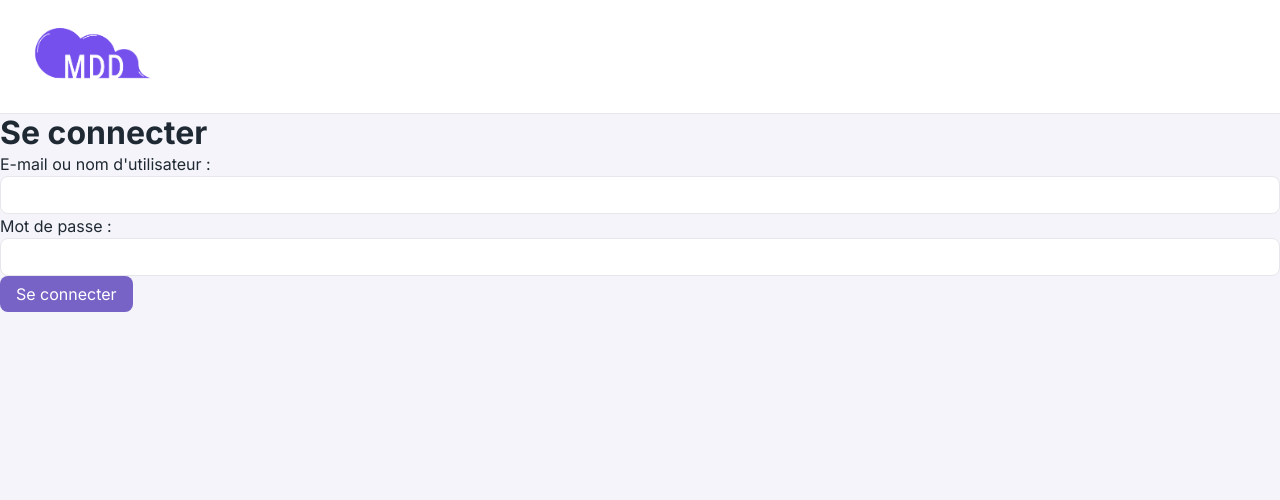
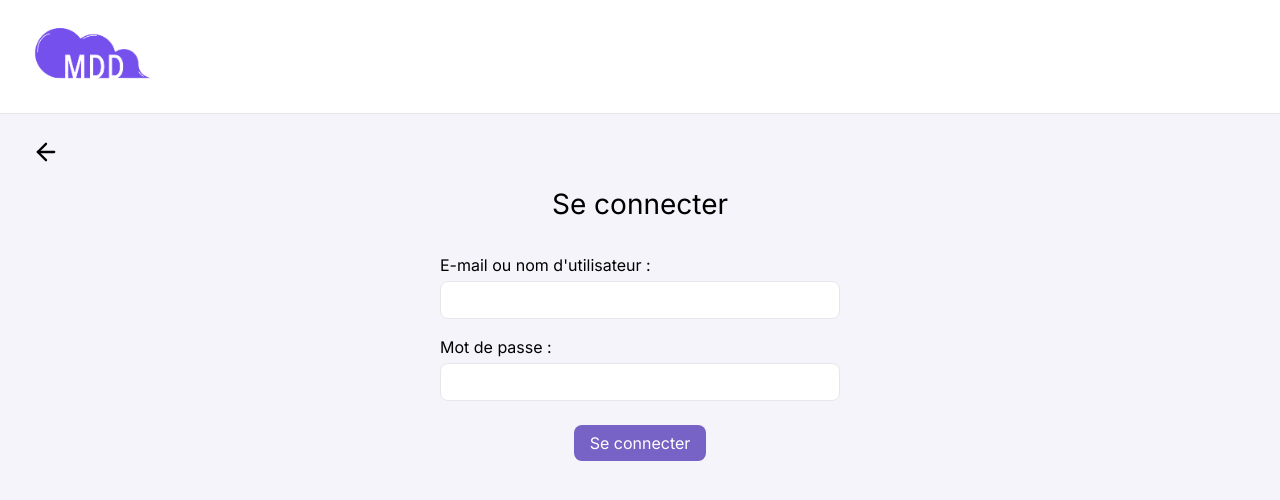
Before and after one commit to fatenmars/mdd-fullstack, an Angular app in the folder front/: page /login in a window 1280 px wide. Shown: the top 500 px of the page. Built offline with nearby package versions, Linux system fonts and the light colour scheme.

Commit message:
WIP: style-auth - login desktop (auth-layout partage, formulaire)

```diff
--- /dev/null
+++ b/front/src/app/components/auth-layout/auth-layout.component.html
@@ -0,0 +1,28 @@
+<section class="auth">
+  <button
+    type="button"
+    class="auth__back"
+    (click)="goBack()"
+    aria-label="Retour"
+  >
+    <svg
+      viewBox="0 0 24 24"
+      fill="none"
+      stroke="currentColor"
+      stroke-width="2"
+      stroke-linecap="round"
+      stroke-linejoin="round"
+    >
+      <line x1="19" y1="12" x2="5" y2="12" />
+      <polyline points="12 19 5 12 12 5" />
+    </svg>
+  </button>
+
+  <img src="logo.png" alt="MDD" class="auth__logo" />
+
+  <h1 class="auth__title">{{ title }}</h1>
+
+  <div class="auth__content">
+    <ng-content></ng-content>
+  </div>
+</section>
--- /dev/null
+++ b/front/src/app/components/auth-layout/auth-layout.component.scss
@@ -0,0 +1,43 @@
+.auth {
+  padding: var(--space-lg) var(--space-xl);
+}
+
+.auth__back {
+  background: none;
+  border: none;
+  padding: 0;
+  cursor: pointer;
+  color: #000000;
+  display: inline-flex;
+}
+.auth__back svg {
+  width: 28px;
+  height: 28px;
+}
+
+.auth__logo {
+  display: none;
+}
+
+.auth__title {
+  text-align: center;
+  font-size: 1.75rem;
+  font-weight: 400;
+  color: #000000;
+  margin: var(--space-md) 0 var(--space-xl);
+}
+
+.auth__content {
+  max-width: 400px;
+  margin: 0 auto;
+}
+
+@media (max-width: 768px) {
+  .auth__logo {
+    display: block;
+    width: 180px;
+    max-width: 60%;
+    height: auto;
+    margin: var(--space-md) auto 0;
+  }
+}
--- /dev/null
+++ b/front/src/app/components/auth-layout/auth-layout.component.ts
@@ -0,0 +1,16 @@
+import { Component, Input } from '@angular/core';
+import { Location } from '@angular/common';
+
+@Component({
+  selector: 'app-auth-layout',
+  imports: [],
+  templateUrl: './auth-layout.component.html',
+  styleUrl: './auth-layout.component.scss',
+})
+export class AuthLayoutComponent {
+  @Input() title = '';
+  constructor(private location: Location) {}
+  goBack(): void {
+    this.location.back();
+  }
+}
--- a/front/src/app/pages/login/login.component.html
+++ b/front/src/app/pages/login/login.component.html
@@ -1,10 +1,8 @@
-<h1>Se connecter</h1>
-
+<app-auth-layout title="Se connecter">
+  <form class="auth-form" (ngSubmit)="onSubmit()">
     @if (errorMessage) {
-  <p>{{ errorMessage }}</p>
+      <p class="auth-error">{{ errorMessage }}</p>
     }
-
-<form (ngSubmit)="onSubmit()">
     <label>
       E-mail ou nom d'utilisateur :
       <input type="text" name="identifier" [(ngModel)]="identifier" />
@@ -13,6 +11,6 @@
       Mot de passe :
       <input type="password" name="password" [(ngModel)]="password" />
     </label>
-
     <button type="submit">Se connecter</button>
   </form>
+</app-auth-layout>
--- a/front/src/app/pages/login/login.component.ts
+++ b/front/src/app/pages/login/login.component.ts
@@ -2,10 +2,11 @@ import { Component } from '@angular/core';
 import { AuthService } from '../../services/auth.service';
 import { FormsModule } from '@angular/forms';
 import { Router } from '@angular/router';
+import { AuthLayoutComponent } from '../../components/auth-layout/auth-layout.component';
 
 @Component({
   selector: 'app-login',
-  imports: [FormsModule],
+  imports: [FormsModule, AuthLayoutComponent],
   templateUrl: './login.component.html',
   styleUrl: './login.component.scss',
 })
--- a/front/src/styles.scss
+++ b/front/src/styles.scss
@@ -89,3 +89,25 @@ input:focus, textarea:focus, select:focus {
   outline: 2px solid var(--color-primary);
   outline-offset: 1px;
 }
+
+.auth-form {
+  display: flex;
+  flex-direction: column;
+  gap: var(--space-md);
+}
+.auth-form label {
+  display: flex;
+  flex-direction: column;
+  gap: var(--space-xs);
+  font-size: 16px;
+  color: #000000;
+}
+.auth-form button {
+  align-self: center;
+  margin-top: var(--space-sm);
+}
+.auth-error {
+  color: var(--color-error);
+  font-size: var(--text-sm);
+  text-align: center;
+}
```
Also changed, not shown: 1 other file (tests, documents, lock files or other folders). Lines whose indentation alone changed are shown as unchanged.
